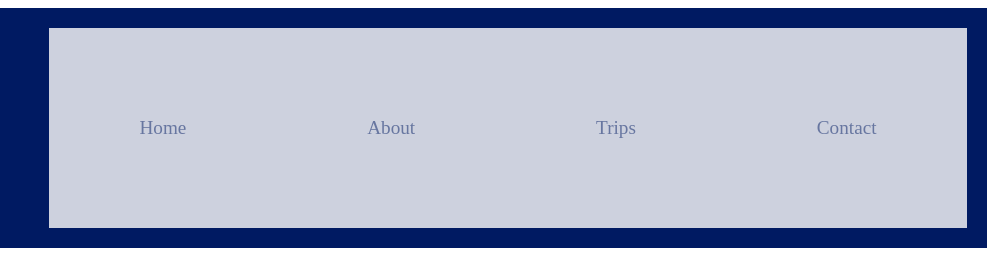
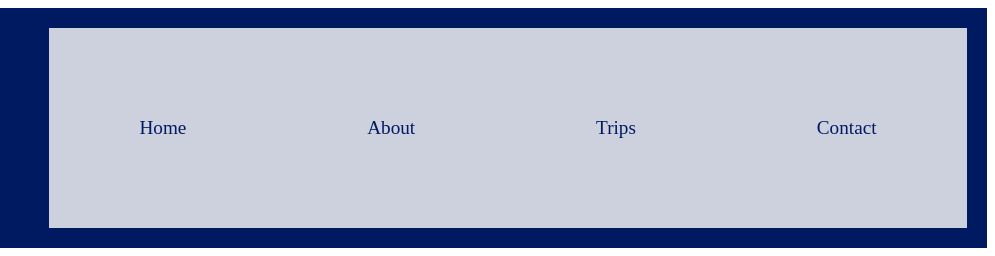
Before and after one commit to chadhatch11/wdd130, a plain HTML site: page wwr/about.html in a window 1280 px wide. Shown: the top 256 px of the page, 285-1280 px from the left. Drawn offline with Linux system fonts and the light colour scheme.

Commit message:
correct colors now

```diff
--- a/wwr/styles/rafting.css
+++ b/wwr/styles/rafting.css
@@ -8,7 +8,7 @@
     --heading-font: 'Concert One', serif;
     --paragraph-font: 'Dosis', serif;
     --navigation-background-color: #cdd1de;
-    --navigation-link-color: #6776a0;
+    --navigation-link-color: #001a62;
     --navigation-hover-link-color: #cdd1de;
     --navigation-hover-background-color: #001a62;
 }
--- a/wwr/styles/site-plan-rafting.css
+++ b/wwr/styles/site-plan-rafting.css
@@ -9,7 +9,7 @@
     --heading-font: 'Concert One', serif;
     --paragraph-font: 'Dosis', serif;
     --navigation-background-color: #cdd1de;
-    --navigation-link-color: #6776a0;
+    --navigation-link-color: #001a62;
     --navigation-hover-link-color: #cdd1de;
     --navigation-hover-background-color: #001a62;
 }
```
